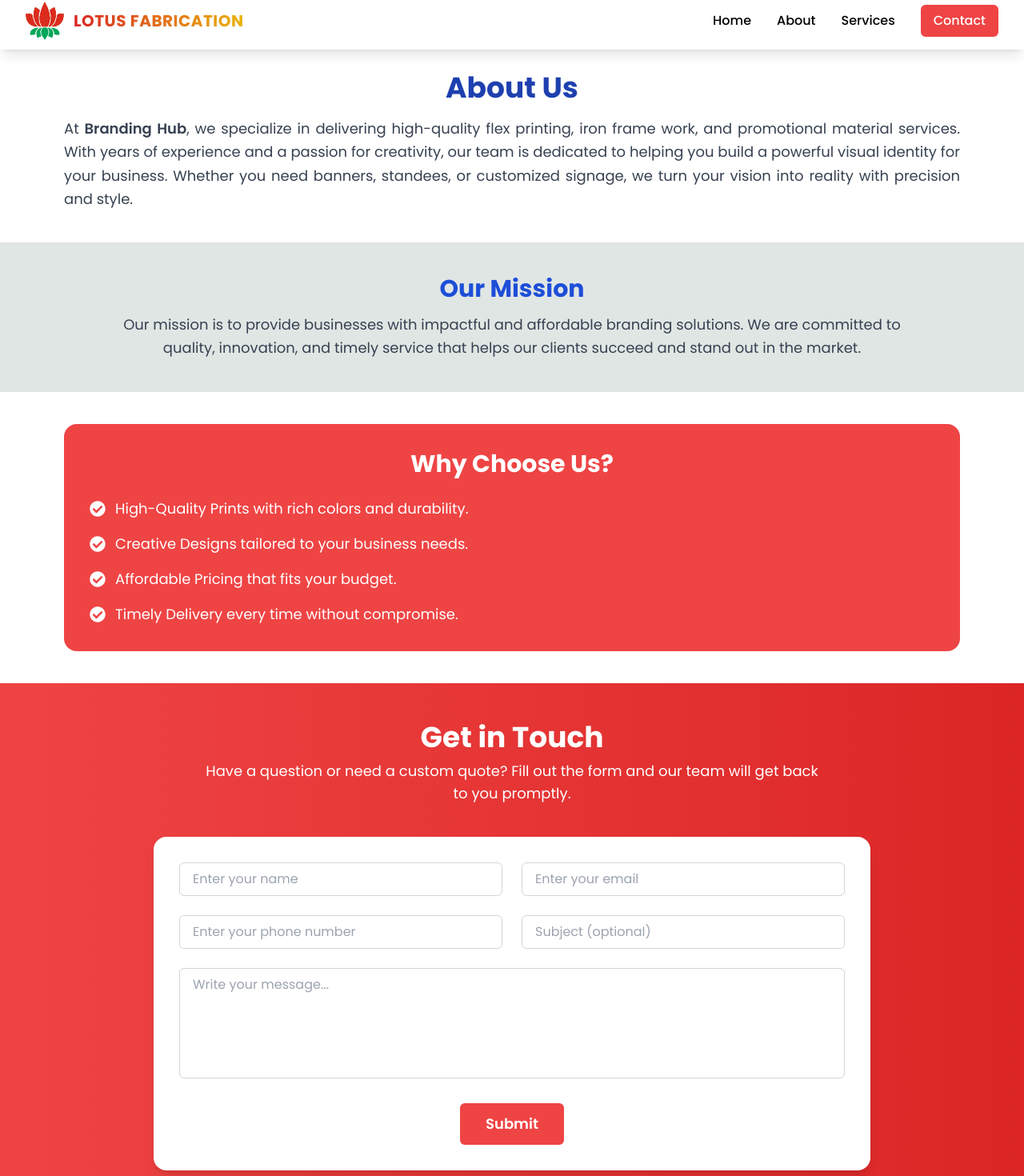
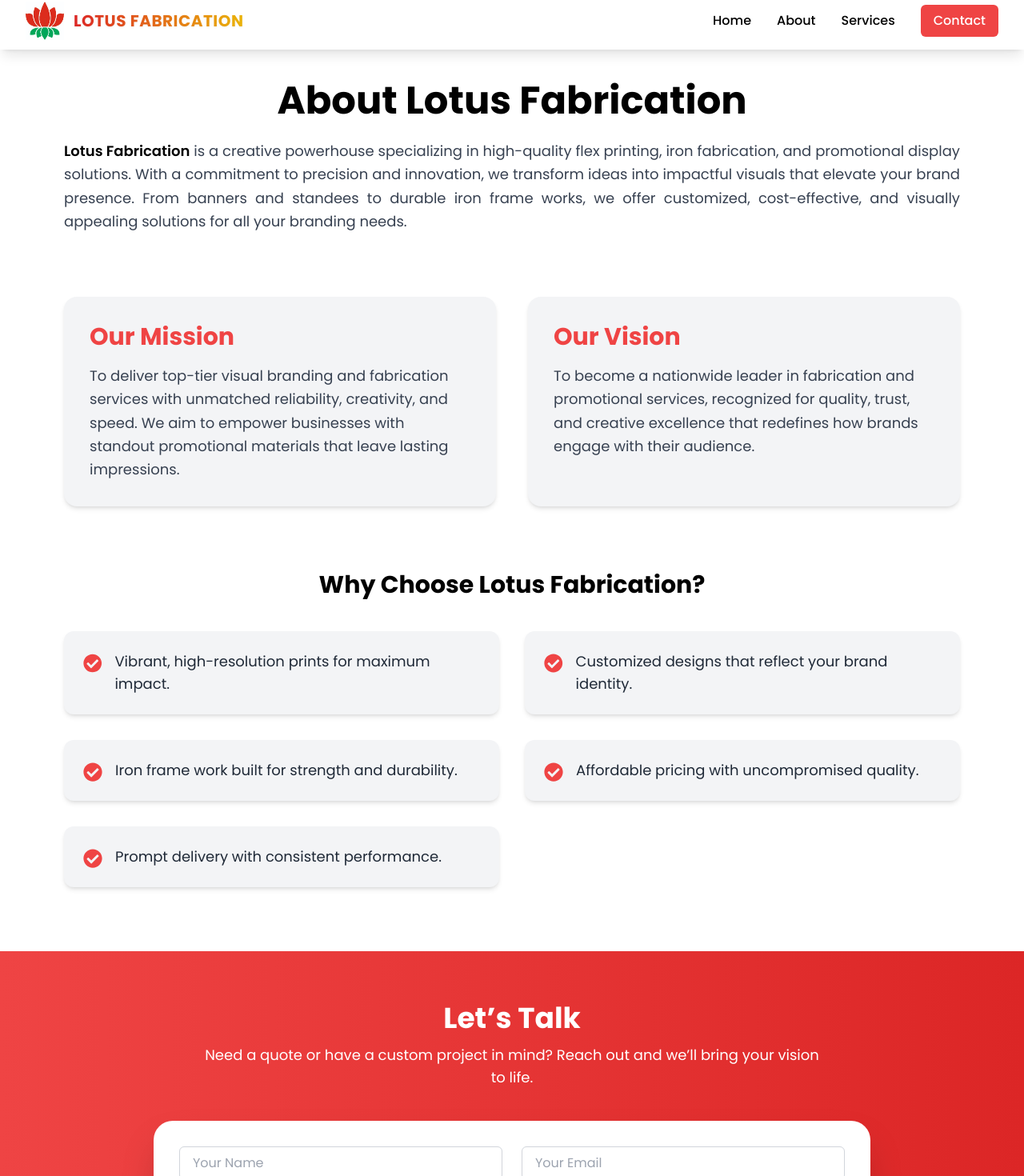
Before and after one commit to Pnkj12joshi/lotus, a React (Vite) app in the folder frontend/: page /about in a window 1280 px wide. Shown: the part 10-1480 px from the top of the page at 80% size. Built offline with nearby package versions, Linux system fonts and the light colour scheme.

Commit message:
final changes

```diff
--- a/frontend/package.json
+++ b/frontend/package.json
@@ -14,6 +14,7 @@
     "icons": "^1.0.0",
     "react": "^19.1.0",
     "react-dom": "^19.1.0",
+    "react-helmet": "^6.1.0",
     "react-icons": "^5.5.0",
     "react-router-dom": "^7.6.3",
     "react-slick": "^0.30.3",
--- a/frontend/src/Pages/About.jsx
+++ b/frontend/src/Pages/About.jsx
@@ -3,128 +3,130 @@
 
 const About = () => {
   return (
-    <div className="mt-[100px] flex flex-col gap-10 items-center justify-center w-full">
-
-      {/* Who We Are Section */}
-      <section className="max-w-6xl px-4 text-center">
-        <h1 className="text-4xl font-bold text-blue-800 mb-4">About Us</h1>
-        <p className="text-lg text-gray-700 leading-relaxed text-justify">
-          At <span className="font-semibold">Branding Hub</span>, we specialize in delivering
-          high-quality flex printing, iron frame work, and promotional material services. With
-          years of experience and a passion for creativity, our team is dedicated to helping you
-          build a powerful visual identity for your business. Whether you need banners, standees,
-          or customized signage, we turn your vision into reality with precision and style.
+    <div className="mt-[80px] w-full flex flex-col gap-20 items-center justify-center text-gray-800">
+      {/* Header Section */}
+      <section className="max-w-6xl px-4 text-center mt-8">
+        <h1 className="text-5xl font-bold text-black mb-6">
+          About Lotus Fabrication
+        </h1>
+        <p className="text-lg leading-relaxed text-gray-700 text-justify">
+          <span className="font-semibold text-black">Lotus Fabrication</span>{" "}
+          is a creative powerhouse specializing in high-quality flex printing,
+          iron fabrication, and promotional display solutions. With a
+          commitment to precision and innovation, we transform ideas into
+          impactful visuals that elevate your brand presence. From banners and
+          standees to durable iron frame works, we offer customized,
+          cost-effective, and visually appealing solutions for all your
+          branding needs.
         </p>
       </section>
 
-      {/* Our Mission */}
-      <section className="bg-[hsl(160,11%,89%)] w-full py-10 px-4 text-center">
-        <div className="max-w-5xl mx-auto">
-          <h2 className="text-3xl font-bold text-blue-700 mb-3">Our Mission</h2>
-          <p className="text-gray-700 text-lg leading-relaxed">
-            Our mission is to provide businesses with impactful and affordable branding solutions.
-            We are committed to quality, innovation, and timely service that helps our clients
-            succeed and stand out in the market.
+      {/* Mission + Vision Section in Grid */}
+      <section className="w-full px-4 max-w-6xl">
+        <div className="grid md:grid-cols-2 gap-10">
+          {[
+            {
+              title: "Our Mission",
+              text: "To deliver top-tier visual branding and fabrication services with unmatched reliability, creativity, and speed. We aim to empower businesses with standout promotional materials that leave lasting impressions.",
+            },
+            {
+              title: "Our Vision",
+              text: "To become a nationwide leader in fabrication and promotional services, recognized for quality, trust, and creative excellence that redefines how brands engage with their audience.",
+            },
+          ].map((block, i) => (
+            <div
+              key={i}
+              className="bg-gray-100 p-8 rounded-2xl shadow-md hover:shadow-xl hover:scale-[1.02] transition duration-300 ease-in-out"
+            >
+              <h2 className="text-3xl font-bold text-red-500 mb-4">
+                {block.title}
+              </h2>
+              <p className="text-lg text-gray-700 leading-relaxed">
+                {block.text}
               </p>
+            </div>
+          ))}
         </div>
       </section>
 
-      {/* Why Choose Us */}
+      {/* Why Choose Us - Grid Cards */}
       <section className="w-full px-4 max-w-6xl">
-        <div className="bg-red-500 text-white p-8 rounded-2xl">
-          <h2 className="text-3xl font-bold text-center mb-6">Why Choose Us?</h2>
-          <ul className="space-y-4 text-left sm:text-lg">
+        <h2 className="text-3xl font-bold text-center text-black mb-10">
+          Why Choose Lotus Fabrication?
+        </h2>
+        <div className="grid md:grid-cols-2 gap-8">
           {[
-              "High-Quality Prints with rich colors and durability.",
-              "Creative Designs tailored to your business needs.",
-              "Affordable Pricing that fits your budget.",
-              "Timely Delivery every time without compromise.",
+            "Vibrant, high-resolution prints for maximum impact.",
+            "Customized designs that reflect your brand identity.",
+            "Iron frame work built for strength and durability.",
+            "Affordable pricing with uncompromised quality.",
+            "Prompt delivery with consistent performance.",
           ].map((item, index) => (
-              <li className="flex items-start gap-3" key={index}>
-                <FaCheckCircle className="mt-1 text-xl" />
-                <span>{item}</span>
-              </li>
+            <div
+              key={index}
+              className="flex items-start gap-4 bg-gray-100 p-6 rounded-xl shadow-md transition duration-300 ease-in-out hover:shadow-xl hover:bg-red-500 hover:text-white"
+            >
+              <FaCheckCircle className="text-2xl mt-1 text-red-500 group-hover:text-white" />
+              <span className="text-lg">{item}</span>
+            </div>
           ))}
-          </ul>
         </div>
       </section>
 
-      {/* Contact Form Section */}
-      <section className="w-full bg-gradient-to-r from-red-500 to-red-600 text-white py-12 px-4">
+      {/* Contact Section */}
+      <section className="w-full bg-gradient-to-r from-red-500 to-red-600 text-white py-16 px-4">
         <div className="max-w-3xl mx-auto text-center mb-10">
-          <h2 className="text-4xl font-bold">Get in Touch</h2>
-          <p className="mt-2 text-lg">
-            Have a question or need a custom quote? Fill out the form and our team will get back to
-            you promptly.
+          <h2 className="text-4xl font-bold">Let’s Talk</h2>
+          <p className="mt-3 text-lg">
+            Need a quote or have a custom project in mind? Reach out and we’ll
+            bring your vision to life.
           </p>
         </div>
 
         <form
-          className="max-w-4xl mx-auto grid grid-cols-1 md:grid-cols-2 gap-6 bg-white text-gray-800 p-8 rounded-2xl shadow-lg"
+          className="max-w-4xl mx-auto grid grid-cols-1 md:grid-cols-2 gap-6 bg-white text-gray-800 p-8 rounded-3xl shadow-2xl"
           onSubmit={(e) => {
             e.preventDefault();
             alert("Form submitted!");
           }}
         >
-          {/* Name */}
-          <div>
           <input
             type="text"
-              placeholder="Enter your name"
+            placeholder="Your Name"
             required
-              className="w-full px-4 py-2 rounded-md border border-gray-300 focus:outline-none focus:ring-2 focus:ring-red-500"
+            className="col-span-1 w-full px-4 py-2 border border-gray-300 rounded-md focus:outline-none focus:ring-2 focus:ring-red-500"
           />
-          </div>
-
-          {/* Email */}
-          <div>
           <input
             type="email"
-              placeholder="Enter your email"
+            placeholder="Your Email"
             required
-              className="w-full px-4 py-2 rounded-md border border-gray-300 focus:outline-none focus:ring-2 focus:ring-red-500"
+            className="col-span-1 w-full px-4 py-2 border border-gray-300 rounded-md focus:outline-none focus:ring-2 focus:ring-red-500"
           />
-          </div>
-
-          {/* Phone */}
-          <div>
           <input
             type="tel"
+            placeholder="Phone Number"
             required
-              placeholder="Enter your phone number"
+            pattern="\d{10}"
             maxLength={10}
-              pattern="\d{10}"
-              inputMode="numeric"
-              className="w-full px-4 py-2 rounded-md border border-gray-300 focus:outline-none focus:ring-2 focus:ring-red-500"
+            className="col-span-1 w-full px-4 py-2 border border-gray-300 rounded-md focus:outline-none focus:ring-2 focus:ring-red-500"
           />
-          </div>
-
-          {/* Subject */}
-          <div>
           <input
             type="text"
             placeholder="Subject (optional)"
-              className="w-full px-4 py-2 rounded-md border border-gray-300 focus:outline-none focus:ring-2 focus:ring-red-500"
+            className="col-span-1 w-full px-4 py-2 border border-gray-300 rounded-md focus:outline-none focus:ring-2 focus:ring-red-500"
           />
-          </div>
-
-          {/* Message */}
-          <div className="md:col-span-2">
           <textarea
             rows="5"
             placeholder="Write your message..."
             required
-              className="w-full px-4 py-2 rounded-md border border-gray-300 focus:outline-none focus:ring-2 focus:ring-red-500 resize-none"
+            className="col-span-2 w-full px-4 py-2 border border-gray-300 rounded-md focus:outline-none focus:ring-2 focus:ring-red-500 resize-none"
           ></textarea>
-          </div>
-
-          {/* Submit Button */}
-          <div className="md:col-span-2 flex justify-center">
+          <div className="col-span-2 flex justify-center">
             <button
               type="submit"
-              className="bg-red-500 text-white px-8 py-3 rounded-md font-semibold text-lg hover:bg-red-600 transition duration-300"
+              className="bg-red-500 hover:bg-red-600 text-white px-10 py-3 rounded-md text-lg font-semibold transition duration-300"
             >
-              Submit
+              Send Message
             </button>
           </div>
         </form>
```
Also changed, not shown: frontend/src/component/Dashboard.jsx (+132 -1 lines), 1 other file (tests, documents, lock files or other folders). Lines whose indentation alone changed are shown as unchanged.
